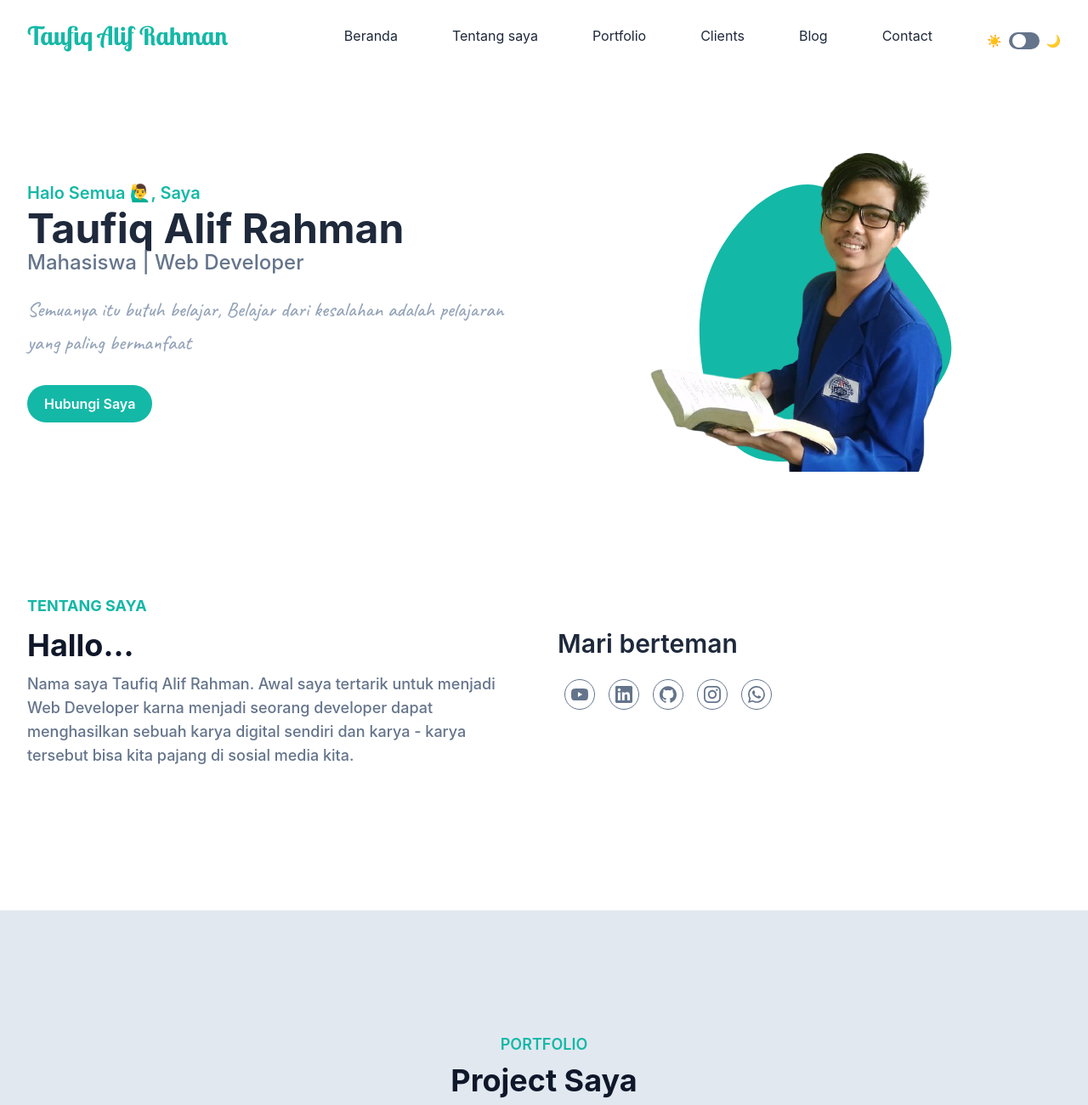
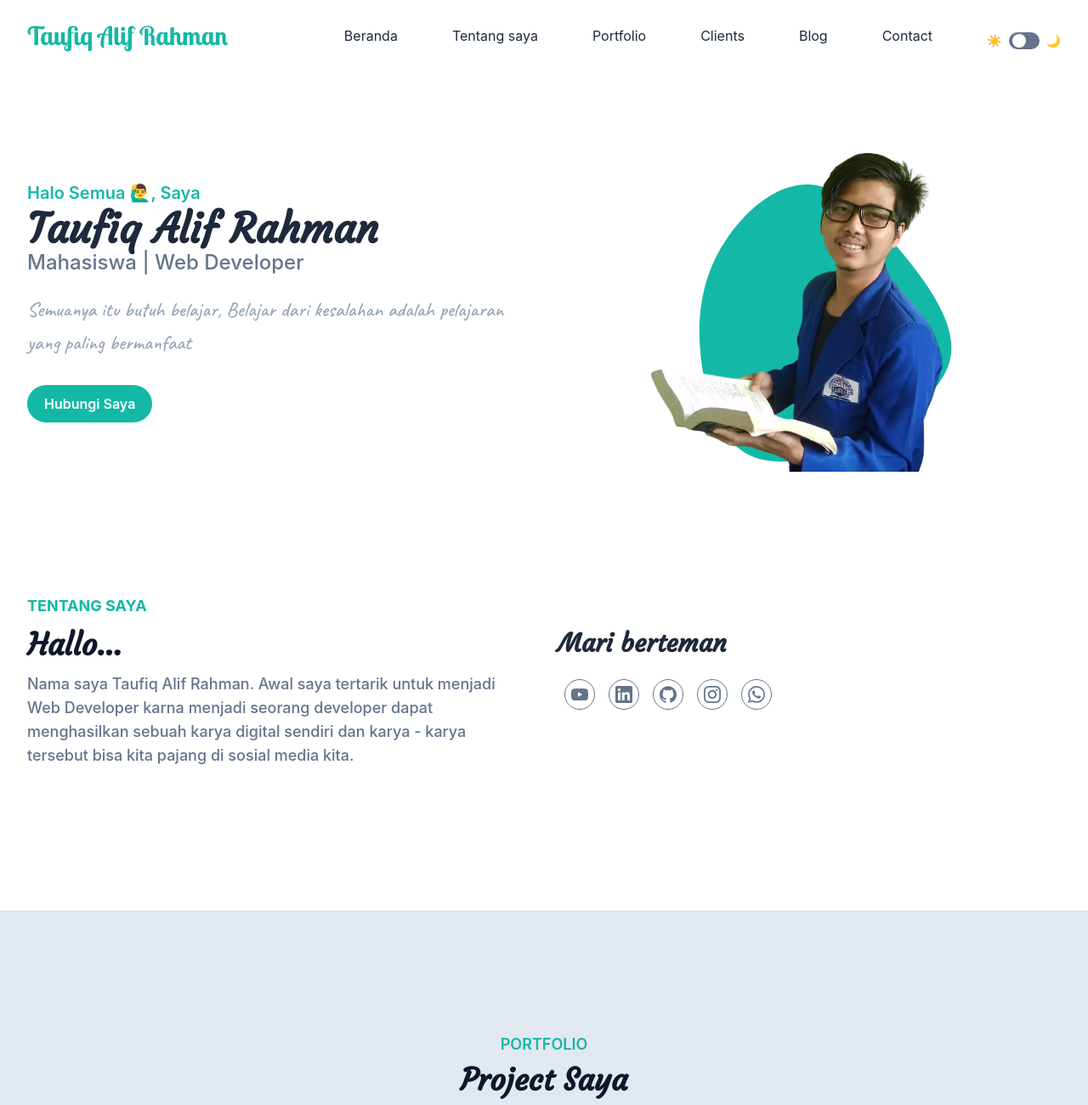
Before and after one commit to taufiqalif/TaufiqAlif.github.io, a website: page index.html in a window 1280 px wide. Shown: the top 1300 px of the page at 85% size. Drawn offline with Linux system fonts and the light colour scheme.

Commit message:
new update

```diff
--- a/index.html
+++ b/index.html
@@ -11,6 +11,7 @@
   <link href="https://fonts.googleapis.com/css2?family=Lobster+Two:ital,wght@0,400;0,700;1,400&display=swap"
     rel="stylesheet">
   <link href="https://fonts.googleapis.com/css2?family=Caveat:wght@500&display=swap" rel="stylesheet">
+  <link href="https://fonts.googleapis.com/css2?family=Courgette&display=swap" rel="stylesheet">
 
   <link rel="stylesheet" href="dist/output.css">
 
@@ -91,7 +92,8 @@
       <div class="flex flex-wrap">
         <div class="w-full self-center px-4 lg:w-1/2">
           <h1 class="text-base font-semibold text-teal-500 md:text-xl ">Halo Semua 🙋‍♂️, Saya <span
-              class="block font-bold text-slate-800 text-4xl mt-1 lg:text-5xl dark:text-stone-300">Taufiq Alif
+              class="block font-bold font-courgette text-slate-800 text-4xl mt-1 lg:text-5xl dark:text-stone-300">Taufiq
+              Alif
               Rahman</span>
           </h1>
           <h2 class="font-medium text-slate-500 text-lg mb-5 lg:text-2xl">Mahasiswa | Web Developer</h2>
@@ -128,13 +130,16 @@
       <div class="flex flex-wrap">
         <div class="w-full px-4 mb-10 lg:w-1/2">
           <h4 class="font-bold uppercase text-teal-500 text-lg mb-3">Tentang Saya</h4>
-          <h2 class="font-bold text-slate-900 text-3xl mb-3 max-w-md lg:text-4xl dark:text-stone-300">Hallo...</h2>
+          <h2 class="font-bold font-courgette text-slate-900 text-3xl mb-3 max-w-md lg:text-4xl dark:text-stone-300">
+            Hallo...</h2>
           <p class="font-medium text-base text-slate-500 max-w-xl lg:text-lg">Nama saya Taufiq Alif Rahman. Awal saya
             tertarik untuk menjadi Web Developer karna menjadi seorang developer dapat menghasilkan sebuah karya digital
             sendiri dan karya - karya tersebut bisa kita pajang di sosial media kita.</p>
         </div>
         <div class="w-full px-4 lg:w-1/2">
-          <h3 class="font-semibold text-slate-800 text-2xl mc-4 lg:text-3xl lg:pt-10 dark:text-stone-300">Mari berteman
+          <h3
+            class="font-semibold font-courgette text-slate-800 text-2xl mc-4 lg:text-3xl lg:pt-10 dark:text-stone-300">
+            Mari berteman
           </h3>
           <p class="font-medium text-base text-slate-500 max-w-xl mb-6 lg:text-lg"></p>
           <div class="flex items-center">
@@ -196,7 +201,8 @@
       <div class="w-full px-4">
         <div class="max-w-xl mx-auto text-center mb-16">
           <h4 class="font-semibold text-lg text-teal-500 mb-2 uppercase">Portfolio</h4>
-          <h2 class="font-bold text-slate-900 text-3xl mb-4 lg:text-4xl dark:text-stone-300">Project Saya</h2>
+          <h2 class="font-bold font-courgette text-slate-900 text-3xl mb-4 lg:text-4xl dark:text-stone-300">Project Saya
+          </h2>
           <!-- <p class="font-medium text-md text-slate-500 lg:text-lg"></p> -->
         </div>
       </div>
@@ -257,7 +263,7 @@
       <div class="w-full px-4">
         <div class="mx-auto text-center mb-16">
           <h4 class="font-semibold text-lg text-teal-500 mb-2 uppercase">Clients</h4>
-          <h2 class="font-bold text-white text-3xl mb-4 lg:text-4xl">Yang Pernah Bekerja Sama</h2>
+          <h2 class="font-bold font-courgette text-white text-3xl mb-4 lg:text-4xl">Yang Pernah Bekerja Sama</h2>
           <!-- <p class="font-medium text-md text-slate-400 lg:text-lg">Lorem ipsum dolor sit amet consectetur adipisicing
             elit. Totam
             quod optio libero.</p> -->
@@ -293,7 +299,8 @@
       <div class="w-full px-4">
         <div class="max-w-xl mx-auto text-center mb-16">
           <h4 class="font-semibold text-lg text-teal-500 mb-2 uppercase">Blog</h4>
-          <h2 class="font-bold text-slate-900 text-3xl mb-4 lg:text-4xl dark:text-stone-300">Tulisan Terkini</h2>
+          <h2 class="font-bold font-courgette text-slate-900 text-3xl mb-4 lg:text-4xl dark:text-stone-300">Tulisan
+            Terkini</h2>
           <!-- <p class="font-medium text-md text-slate-500 lg:text-lg">Lorem ipsum dolor sit amet consectetur adipisicing
             elit. Maiores
             minus velit earum consequatur est adipisci
@@ -361,7 +368,8 @@
       <div class="w-full px-4">
         <div class="max-w-xl mx-auto text-center mb-16">
           <h4 class="font-semibold text-lg text-teal-500 mb-2 uppercase">Contact</h4>
-          <h2 class="font-bold text-slate-900 text-3xl mb-4 lg:text-4xl dark:text-stone-300">Hubungi Saya</h2>
+          <h2 class="font-bold font-courgette text-slate-900 text-3xl mb-4 lg:text-4xl dark:text-stone-300">Hubungi Saya
+          </h2>
           <!-- <p class="font-medium text-md text-slate-500 lg:text-lg">Lorem ipsum dolor sit amet consectetur adipisicing
             elit. Architecto soluta a quidem corrupti praesentium non, ea inventore autem expedita est error nihil
             tenetur iure doloribus.</p> -->
--- a/tailwind.config.js
+++ b/tailwind.config.js
@@ -10,6 +10,7 @@ module.exports = {
       fontFamily: {
         lobster: ['Lobster Two', 'cursive'],
         caveat: ['Caveat', 'cursive'],
+        courgette: ['Courgette', 'cursive'],
       },
       colors: {},
       screens: {
```
Also changed, not shown: dist/output.css.
